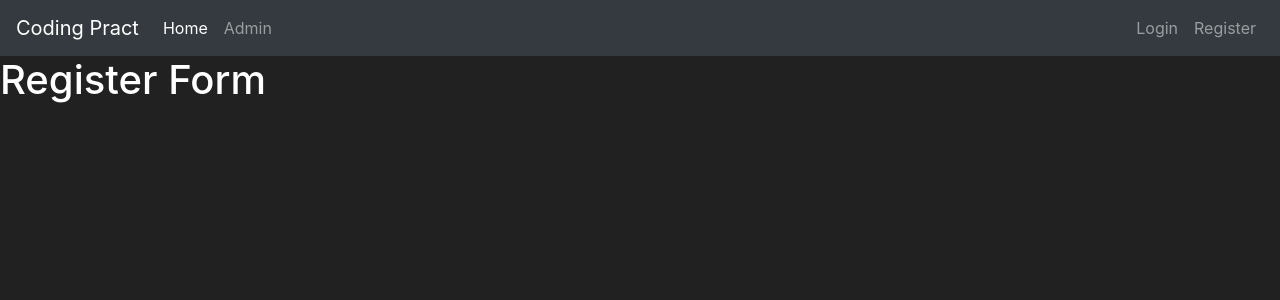
After one commit to Billrawknow/Pract, a Flask app: page /register in a window 1280 px wide. The commit adds this page. Shown: the top 300 px of the page. Run offline with Flask 2, Linux system fonts and the light colour scheme; some libraries are stand-ins or nearby versions.

Commit message:
changes made

```diff
--- a/pract/__init__.py
+++ b/pract/__init__.py
@@ -5,6 +5,8 @@ from flask_sqlalchemy import SQLAlchemy
 from datetime import datetime,date
 app= Flask(__name__)
 app.config['SQLALCHEMY_DATABASE_URI'] = 'sqlite:///pract.db'
+app.config['SECRET_KEY']='0f896b6af276bca4b27ec1c2'
+
 db=SQLAlchemy(app)
 
 from pract import routes
--- /dev/null
+++ b/pract/forms.py
@@ -0,0 +1,10 @@
+from flask_wtf import FlaskForm
+from wtforms import StringField, PasswordField, SubmitField
+
+
+class RegisterForm(FlaskForm):
+    username = StringField(label='User Name:')
+    email_address = StringField(label='Email Address:')
+    password1 = PasswordField(label='Password:')
+    password2 = PasswordField(label='Confirm Password:')
+    submit = SubmitField(label='Create Account')
--- a/pract/routes.py
+++ b/pract/routes.py
@@ -1,6 +1,8 @@
 from pract import app
 from flask import render_template
 from pract.models import Item
+from pract.forms import RegisterForm
+
 @app.route('/')
 @app.route('/home')
 def home_page():
@@ -10,3 +12,9 @@ def home_page():
 def admin_page():
     item = Item.query.all()
     return render_template('admin.html', items=item)
+
+
+@app.route('/register')
+def register_page():
+    form = RegisterForm()
+    return render_template('register.html', form=form)
--- a/pract/templates/base.html
+++ b/pract/templates/base.html
@@ -34,7 +34,7 @@
                 <a class="nav-link" href="#">Login</a>
             </li>
             <li class="nav-item">
-                <a class="nav-link" href="#">Register</a>
+                <a class="nav-link" href="{{ url_for('register_page') }}">Register</a>
             </li>
         </ul>
       </div>
--- /dev/null
+++ b/pract/templates/register.html
@@ -0,0 +1,8 @@
+{% extends 'base.html' %}
+{% block title %}
+Register Page
+{% endblock %}
+
+{% block content %}
+<h1> Register Form </h1>
+{% endblock %}
```
